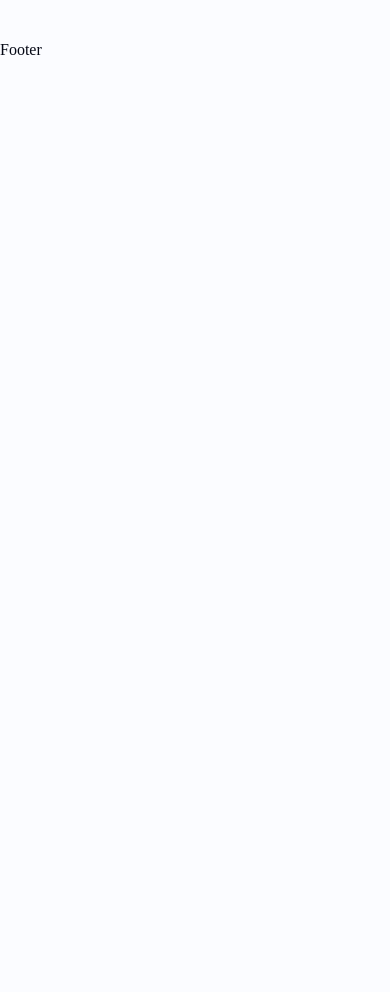
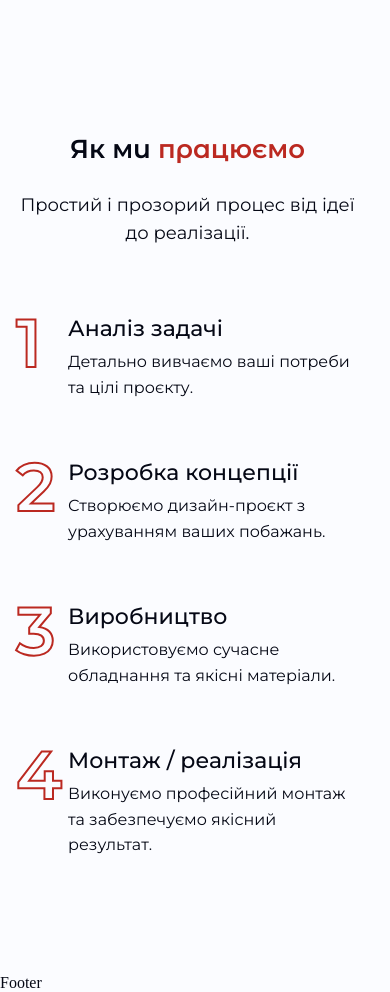
Before and after one commit to msssvitlana/marketing-site, a Next.js app: page / in a window 390 px wide. Shown: the part 5560-6552 px from the top of the page. Before the commit the page ends 5619 px from the top, so only its background shows below. Built offline with nearby package versions, Linux system fonts and the light colour scheme.

Commit message:
add WorkPlan components with styles (for mobile, tablet,desktop), add workPlan type and constant

```diff
--- a/app/globals.css
+++ b/app/globals.css
@@ -77,7 +77,8 @@ h4,
 h5,
 h6,
 p,
-ul {
+ul,
+ol {
   margin: 0;
   padding: 0;
 }
--- a/app/page.tsx
+++ b/app/page.tsx
@@ -1,13 +1,14 @@
 import Hero from '@/components/Hero/Hero';
 import AboutMain from '@/components/AboutMain/AboutMain'
 import ServiceMain from '@/components/ServiceMain/ServiceMain'
-
+import WorkPlan from '@/components/WorkPlan/WorkPlan'
 export default function Home() {
   return (
     <>
       <Hero />
       <AboutMain />
-      <ServiceMain/>
+      <ServiceMain />
+      <WorkPlan/>
     </>
   );
 }
--- /dev/null
+++ b/components/WorkPlan/WorkPlan.module.css
@@ -0,0 +1,120 @@
+.workPlanSection {
+  font-family: var(--font-sans);
+  display: flex;
+  flex-direction: column;
+  padding: 92px 0;
+  width: 100%;
+}
+
+.workPlanTextWrapper {
+  display: flex;
+  flex-direction: column;
+  text-align: center;
+}
+
+.workPlanTitle {
+  font-family: var(--font-display);
+  font-weight: 600;
+  font-size: 26px;
+  line-height: 1.3;
+  padding-bottom: 24px;
+}
+
+.workPlanTitleSpan {
+  color: var(--base-danger);
+}
+
+.workPlanDescription {
+  font-weight: 400;
+  font-size: 18px;
+  line-height: 1.6;
+  padding-bottom: 56px;
+}
+
+.workPlanList {
+  display: flex;
+  flex-direction: column;
+  gap: 24px;
+
+
+  counter-reset: step;
+}
+
+.workPlanItem {
+  position: relative;
+
+  display: flex;
+  align-items: flex-start;
+
+  padding: 10px 0 24px 52px;
+
+  counter-increment: step;
+}
+
+.workPlanItem::before {
+  content: counter(step);
+
+  position: absolute;
+  left: 0;
+  top: 0px;
+  transform: none;
+
+  font-family: var(--font-display);
+  font-size: 68px;
+  font-weight: 600;
+
+  color: transparent;
+  -webkit-text-stroke: 2px var(--base-danger);
+}
+
+.textBox {
+  display: flex;
+  flex-direction: column;
+  gap: 4px;
+}
+
+.workPlanLabel {
+  font-weight: 500;
+  font-size: 22px;
+  line-height: 1.4;
+}
+
+.workPlanItemDescription {
+  font-weight: 400;
+  font-size: 16px;
+  line-height: 1.6;
+}
+
+@media only screen and (min-width: 768px) {
+
+
+  .workPlanTitle {
+    font-size: 38px;
+    font-weight: 500;
+  }
+
+  .workPlanList {
+    flex-direction: row;
+    flex-wrap: wrap;
+  }
+
+  .workPlanItem {
+    width: calc((100% - 24px) / 2);
+  }
+}
+
+@media screen and (min-width: 1440px) {
+
+  .workPlanItem {
+  padding: 10px 24px 24px 52px;
+
+}
+  .workPlanList {
+    display: flex;
+    flex-direction: row;
+  }
+
+  .workPlanItem {
+max-width: 312px;
+  }
+}
--- /dev/null
+++ b/components/WorkPlan/WorkPlan.tsx
@@ -0,0 +1,51 @@
+
+import styles from './WorkPlan.module.css';
+import { workPlan } from '@/constants/workPlan'
+import Icon from "../ui/Icon/Icon";
+
+
+const WorkPlan = () => {
+
+
+  return (
+
+    <section className={styles.workPlanSection}>
+      <div className={styles.workPlanLeftSide}>
+               <div className={styles.workPlanTextWrapper}>
+
+                  <h2 className={styles.workPlanTitle}>Як ми<span className={styles.workPlanTitleSpan}> працюємо</span> </h2>
+          <p className={styles.workPlanDescription}>
+Простий і прозорий процес від ідеї до реалізації.
+          </p>
+        </div>
+
+      </div>
+
+     <ol className={styles.workPlanList}>
+  {workPlan.map(({  title, description }) => (
+    <li key={title} className={styles.workPlanItem}>
+      {/* <Icon
+        className={styles.workPlanIcon}
+        width={39}
+        height={80}
+        name={icon}
+      /> */}
+
+      <div className={styles.textBox}>
+        <h3 className={styles.workPlanLabel}>{title}</h3>
+
+        <p className={styles.workPlanItemDescription}>
+          {description}
+        </p>
+      </div>
+    </li>
+  ))}
+</ol>
+
+          </section>
+
+
+  );
+};
+
+export default WorkPlan;
--- /dev/null
+++ b/constants/workPlan.ts
@@ -0,0 +1,23 @@
+import { WorkPlan } from "@/types/workPlan";
+export const workPlan: WorkPlan[] = [
+  {
+
+    title: "Аналіз задачі",
+    description: "Детально вивчаємо ваші потреби та цілі проєкту.",
+  },
+  {
+
+    title: "Розробка концепції",
+    description: "Створюємо дизайн-проєкт з урахуванням ваших побажань.",
+  },
+  {
+
+    title: "Виробництво",
+    description: "Використовуємо сучасне обладнання та якісні матеріали.",
+  },
+  {
+
+    title: "Монтаж / реалізація",
+    description: "Виконуємо професійний монтаж та забезпечуємо якісний результат.",
+  },
+];
--- /dev/null
+++ b/types/workPlan.ts
@@ -0,0 +1,5 @@
+export type WorkPlan = {
+    // icon: string;
+  title: string;
+  description: string;
+};
```
Also changed, not shown: public/icons/icons.svg.
